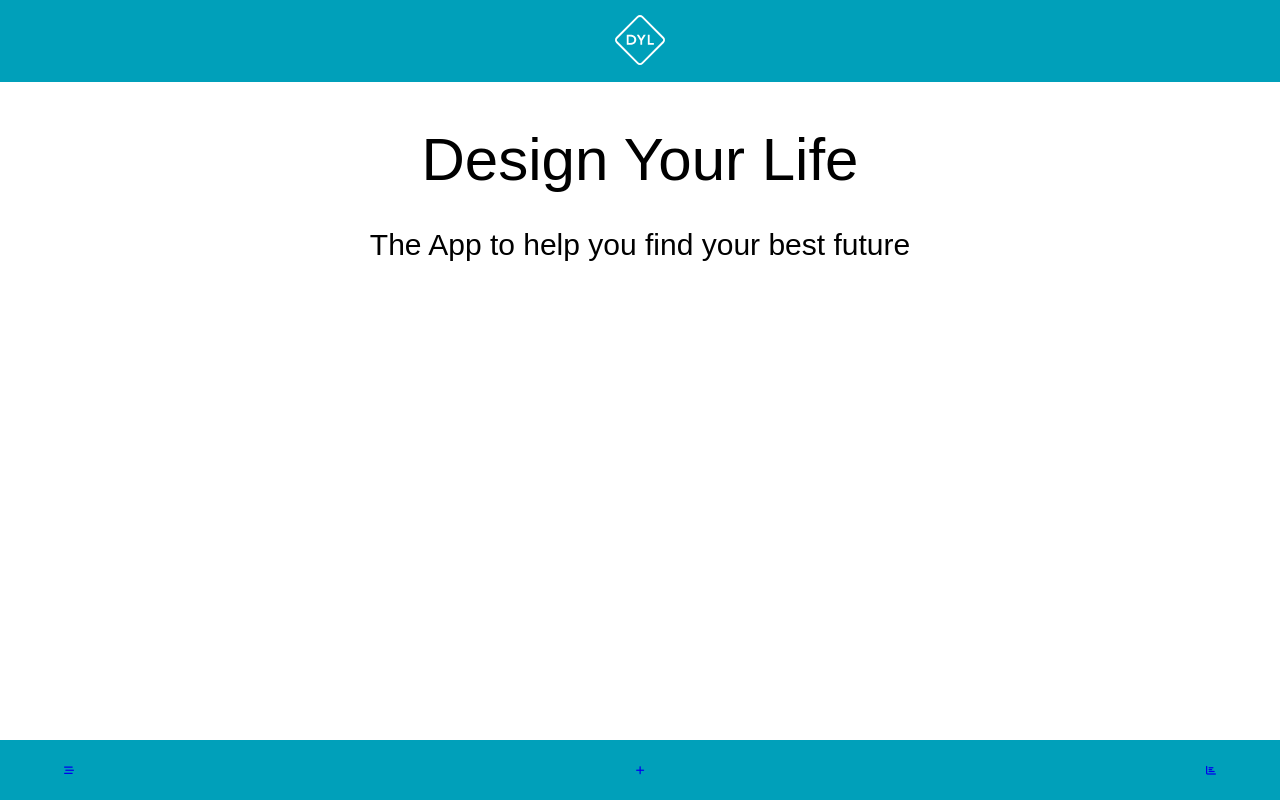
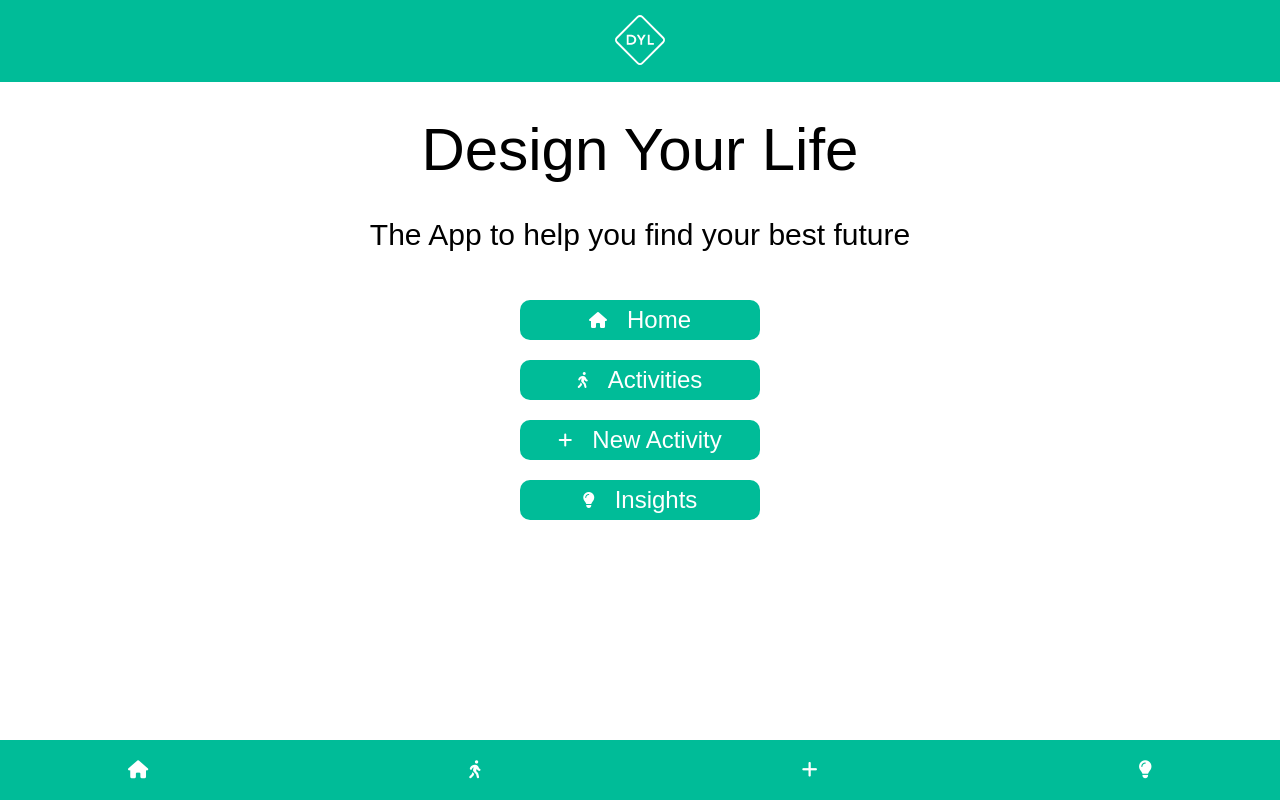
Before and after one commit to kurtve/React-Front-End, a React (Create React App) app in the folder react-front-end/: page / in a window 1280 px wide. Built offline with nearby package versions, Linux system fonts and the light colour scheme; a web font is replaced by a local one.

Commit message:
First draft of ActivitiesFeed / ActivityCard, plus updated navigation links

```diff
--- a/react-front-end/src/App.js
+++ b/react-front-end/src/App.js
@@ -2,7 +2,6 @@ import React, { useState } from 'react';
 import { Route } from 'react-router-dom';
 import styled from 'styled-components';
 
-import logo from './Assets/logo.svg';
 import Nav from './Components/Nav/Nav';
 import Welcome from './Components/Welcome/Welcome';
 import ActivitiesFeed from './Components/Activities/ActivitesFeed';
@@ -11,7 +10,7 @@ import Insights from './Components/Insights/Insights';
 import AddActivityForm from './Components/Activities/AddActivityForm';
 import EditActivityForm from './Components/Activities/EditActivityForm';
 
-/* functions for maintaining state etc */
+/* functions for maintaining state, etc */
 import * as helpers from './Functions/helperFunctions';
 
 
@@ -23,7 +22,6 @@ function App() {
     justify-content: space-around;
     align-items: center;
   `
-
 
 
   const [activities, setActivities] = useState(helpers.initialActivities);
@@ -63,14 +61,10 @@ function App() {
   };
 
 
-  console.log(activities);
-  console.log(insights);
-
-
   return (
     <StyledApp>
 
-      <Nav logo={logo} />
+      <Nav />
 
       <Route exact path="/" component={Welcome} />
 
--- a/react-front-end/src/Components/Activities/ActivitesFeed.js
+++ b/react-front-end/src/Components/Activities/ActivitesFeed.js
@@ -1,5 +1,7 @@
 import React from 'react';
 import styled from 'styled-components';
+
+import ActivityCard from './ActivityCard';
 
 
 const StyledActivitiesFeed = styled.div `
@@ -7,16 +9,31 @@ const StyledActivitiesFeed = styled.div `
 	flex-direction: column;
 	align-items: center;
 	flex-direction: flex-start;
-	margin-top: 60px;
+	margin: 100px 0;
+	width: 90%;
+
+	h1 {
+		font-size: 3rem;
+		margin: 20px;
+
+	}
 `;
 
 
+export default function ActivitesFeed(props) {
 
+	console.log(props);
 
-export default function ActivitesFeed(props) {
-  return (
-    <StyledActivitiesFeed>
-      <h1>ActivitiesFeed</h1>
-    </StyledActivitiesFeed>
-  )
+	return (
+    	<StyledActivitiesFeed>
+    		<h1>Activities</h1>
+
+    		{props.activities.map(act => {
+    			return (
+    				<ActivityCard key={act.id} activity={act} deleteActivity={props.deleteActivity} />
+    			);
+    		})}
+
+		</StyledActivitiesFeed>
+	);
 }
--- a/react-front-end/src/Components/Activities/ActivityCard.js
+++ b/react-front-end/src/Components/Activities/ActivityCard.js
@@ -1,9 +1,62 @@
-import React from 'react'
+import React from 'react';
+import styled from 'styled-components';
 
-export default function ActivityCard() {
-  return (
-    <div>
-      ActivityCard
-    </div>
-  )
+
+const StyledActivityCard = styled.div `
+	display: flex;
+	flex-direction: column;
+	align-items: center;
+	flex-direction: flex-start;
+	width: 80%;
+	max-width: 400px;
+	margin: 10px;
+	border: 3px solid #00bc98;
+	border-radius: 20px;
+	padding: 10px;
+
+	h1 {
+		font-size: 3rem;
+		margin: 20px;
+	}
+
+	div {
+		margin: 5px;
+	}
+
+	.name {
+		font-size 2rem;
+		font-weight: bold;
+	}
+
+	.category {
+		font-size 1.8rem;
+	}
+
+	.rating {
+		font-size 1.6rem;
+	}
+
+	.notes {
+		font-size: 1.6rem;
+	}
+
+	.timestamps {
+		font-size: 1.0rem;
+		font-style: italic;
+	}
+
+`;
+
+
+export default function ActivityCard(props) {
+	return (
+    	<StyledActivityCard>
+    		<div className='name'>{props.activity.name}</div>
+    		<div className='category'>Category: {props.activity.category}</div>
+    		<div className='rating'>Rating: {props.activity.rating}</div>
+    		<div className='notes'>{props.activity.notes}</div>
+    		<div className='timestamps'>Created: {props.activity.created.substring(0, 16)}
+    			{props.activity.updated && `Updated: ${props.activity.updated.substring(0, 16)}`}</div>
+		</StyledActivityCard>
+	);
 }
--- a/react-front-end/src/Components/Nav/BottomNav.js
+++ b/react-front-end/src/Components/Nav/BottomNav.js
@@ -11,17 +11,24 @@ export default function BottomNav() {
     width: 100%;
     height: 60px;
     display: flex;
-    padding: 0 5%;
+    padding: 0 10%;
     justify-content: space-between;
     align-items: center;
-    background: #00a0ba;
+    background: #00bc98;
+
+    i {
+      font-size: 1.8rem;
+      color: white;
+
+    }
   `
 
   return (
     <StyledBottomNav>
-      <Link to="/"><i className="fas fa-stream"></i></Link>
-      <Link to="/AddActivityForm"><i className="fas fa-plus"></i></Link>
-      <Link to="/Insights"><i className="fas fa-chart-bar"></i></Link>
+      <Link to="/"><i className="fas fa-home"></i></Link>
+      <Link to='/activities'><i className="fas fa-walking"></i></Link>
+      <Link to="/addactivity"><i className="fas fa-plus"></i></Link>
+      <Link to="/insights"><i className="fas fa-lightbulb"></i></Link>
     </StyledBottomNav>
   )
 }
--- a/react-front-end/src/Components/Nav/Nav.js
+++ b/react-front-end/src/Components/Nav/Nav.js
@@ -1,17 +1,15 @@
-import React from 'react'
-import { NavLink } from 'react-router-dom'
-import TopNav from './TopNav'
-import BottomNav from './BottomNav'
+import React from 'react';
 
-export default function Nav({logo}) {
+import logo from '../../Assets/logo.svg';
+import TopNav from './TopNav';
+import BottomNav from './BottomNav';
+
+
+export default function Nav() {
   return (
     <div>
       <TopNav logo={logo} />
       <BottomNav />
-
-      <NavLink to="/Insights">Insights</NavLink>
-      <NavLink to="/">Feed</NavLink>
-      <NavLink to="/AddActivityForm">Add Activity</NavLink>
     </div>
   )
 }
--- a/react-front-end/src/Components/Nav/TopNav.js
+++ b/react-front-end/src/Components/Nav/TopNav.js
@@ -14,7 +14,7 @@ export default function Nav({logo}) {
     justify-content: center;
     align-items: center;
     height: auto;
-    background: #00a0ba;
+    background: #00bc98;
 
     .logo {
       height: 50px;
--- a/react-front-end/src/Components/Welcome/Welcome.js
+++ b/react-front-end/src/Components/Welcome/Welcome.js
@@ -1,4 +1,5 @@
-import React from 'react'
+import React from 'react';
+import { Link } from 'react-router-dom';
 import styled from 'styled-components';
 
 
@@ -19,6 +20,31 @@ const StyledWelcome = styled.div `
 		margin: 20px;
 	}
 
+	.navlinks {
+		display: flex;
+		flex-direction: column;
+		margin: 20px;
+	}
+
+	.navlinks a {
+		font-size: 2.4rem;
+		text-decoration: none;
+		margin: 10px;
+		height: 40px;
+		width: 240px;
+		background-color: #00bc98;
+		color: white;
+		display: flex;
+		justify-content: center;
+		align-items: center;
+		border-radius: 10px;
+
+		i {
+			font-size: 1.6rem;
+			margin-right: 20px;
+		}
+	}
+
 `;
 
 
@@ -27,6 +53,13 @@ export default function Welcome() {
     <StyledWelcome>
       <h1>Design Your Life</h1>
       <h3>The App to help you find your best future</h3>
+
+      <div className='navlinks'>
+      	<Link to='/'><i className="fas fa-home"></i>Home</Link>
+      	<Link to='/activities'><i className="fas fa-walking"></i>Activities</Link>
+      	<Link to='/addactivity'><i className="fas fa-plus"></i>New Activity</Link>
+      	<Link to='/insights'><i className="fas fa-lightbulb"></i>Insights</Link>
+      </div>
     </StyledWelcome>
   )
 }
```
